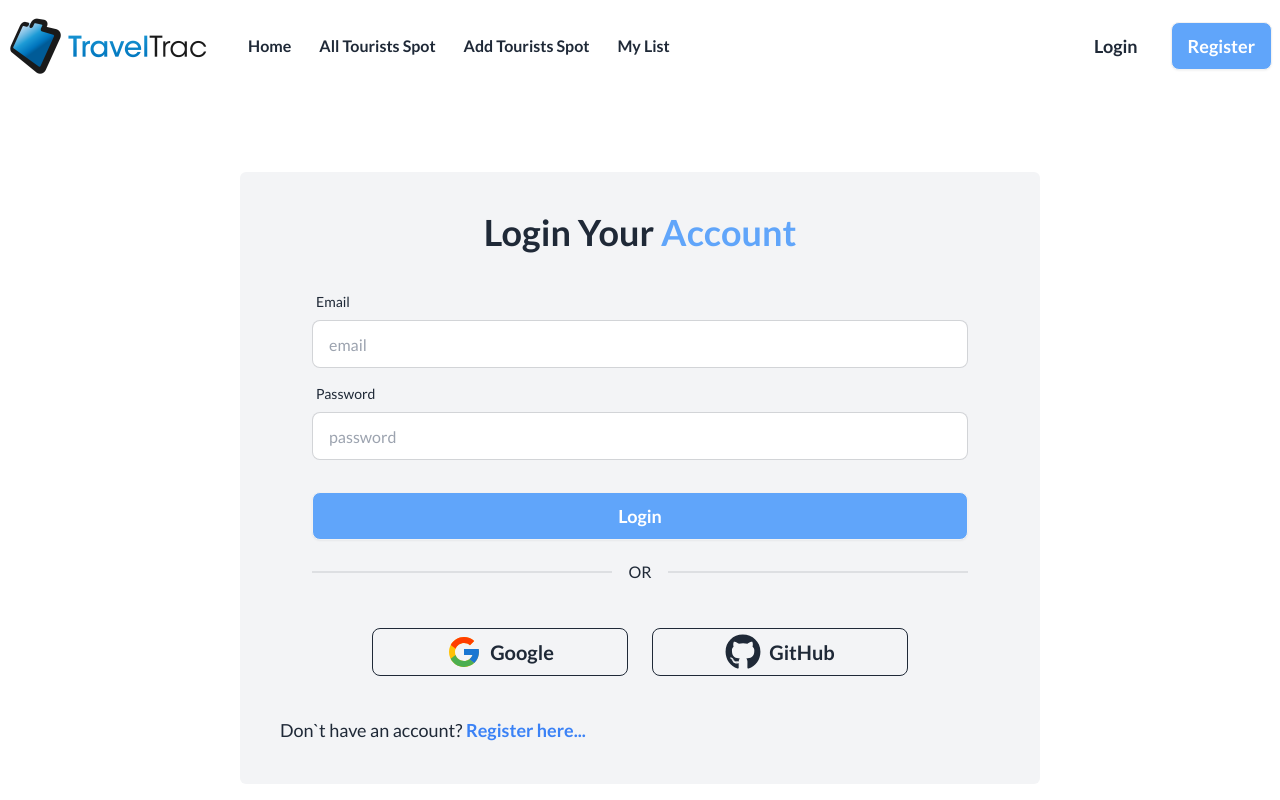
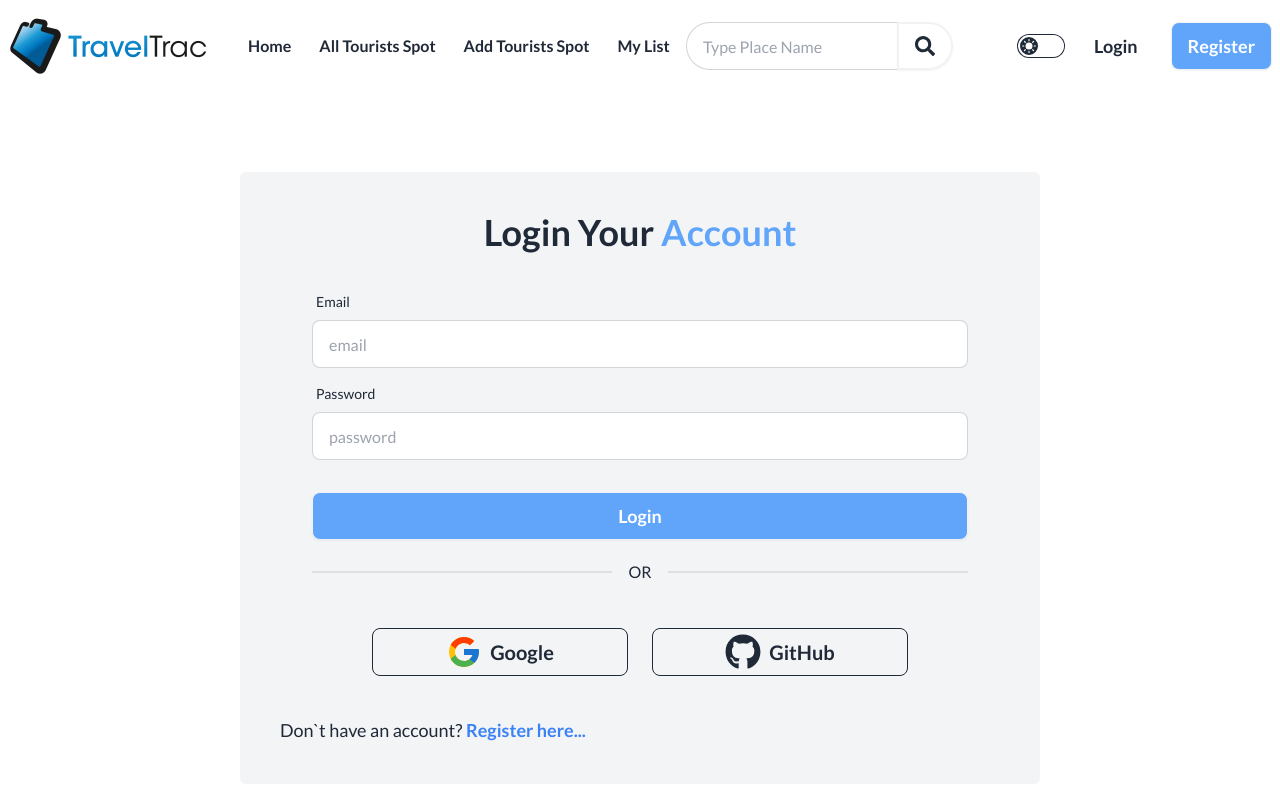
Before and after one commit to codewithToufikul/A10-Travel-Trac-Client, a React (Vite) app: page /login in a window 1280 px wide. Shown: the top 800 px of the page. Built offline with nearby package versions, Linux system fonts and the light colour scheme; no server answers.

Commit message:
my added spot card create

```diff
--- a/package.json
+++ b/package.json
@@ -10,14 +10,17 @@
     "preview": "vite preview"
   },
   "dependencies": {
+    "@emotion/react": "^11.11.4",
     "firebase": "^10.11.1",
     "localforage": "^1.10.0",
     "match-sorter": "^6.3.4",
     "react": "^18.2.0",
+    "react-awesome-reveal": "^4.2.8",
     "react-dom": "^18.2.0",
     "react-hot-toast": "^2.4.1",
     "react-icons": "^5.1.0",
     "react-router-dom": "^6.23.0",
+    "react-simple-typewriter": "^5.0.1",
     "sort-by": "^1.2.0",
     "swiper": "^11.1.1"
   },
--- a/src/Component/Navbar/Navbar.jsx
+++ b/src/Component/Navbar/Navbar.jsx
@@ -1,54 +1,85 @@
 import { Link, NavLink } from "react-router-dom";
-import logo from '../../assets/logo.png'
+import logo from "../../assets/logo.png";
 import { useContext } from "react";
 import { AuthContext } from "../../AuthProvider/AutthProvider";
 import { IoIosLogOut } from "react-icons/io";
 import toast, { Toaster } from "react-hot-toast";
+import { FaSearch } from "react-icons/fa";
 
 const Navbar = () => {
-  const {users, logOutUser} = useContext(AuthContext);
-  const handleLogOut = () =>{
+  const { users, logOutUser } = useContext(AuthContext);
+  const handleLogOut = () => {
     logOutUser()
-    .then(()=>{
-      toast.success('User Successfully LogOut')
+      .then(() => {
+        toast.success("User Successfully LogOut");
       })
-    .catch(error => {
+      .catch((error) => {
         console.error(error);
-      toast.error(error.message)
-    })
-  }
+        toast.error(error.message);
+      });
+  };
 
-    const navLink = <>
-    <li><NavLink className={({ isActive, isPending }) =>
+  const navLink = (
+    <>
+      <li>
+        <NavLink
+          className={({ isActive, isPending }) =>
             isActive
               ? "text-blue-500 font-bold text-base underline"
               : isPending
               ? "pending"
               : "text-base mr-2  font-semibold "
-                } to="/">Home</NavLink></li>
-    <li><NavLink className={({ isActive, isPending }) =>
+          }
+          to="/"
+        >
+          Home
+        </NavLink>
+      </li>
+      <li>
+        <NavLink
+          className={({ isActive, isPending }) =>
             isActive
               ? " text-blue-500 font-bold text-base underline"
               : isPending
               ? "pending"
               : " text-base mr-2  font-semibold"
-                } to="/allspot"> All Tourists Spot</NavLink></li>
-    <li><NavLink className={({ isActive, isPending }) =>
+          }
+          to="/allspot"
+        >
+          {" "}
+          All Tourists Spot
+        </NavLink>
+      </li>
+      <li>
+        <NavLink
+          className={({ isActive, isPending }) =>
             isActive
               ? " text-blue-500 font-bold text-base underline"
               : isPending
               ? "pending"
               : " text-base mr-2  font-semibold"
-                } to="/addspot">Add Tourists Spot</NavLink></li>
-    <li><NavLink className={({ isActive, isPending }) =>
+          }
+          to="/addspot"
+        >
+          Add Tourists Spot
+        </NavLink>
+      </li>
+      <li>
+        <NavLink
+          className={({ isActive, isPending }) =>
             isActive
               ? " text-blue-500 font-bold text-base underline"
               : isPending
               ? "pending"
               : " text-base mr-2  font-semibold"
-                } to="/mylist">My List</NavLink></li>
-
+          }
+          to="/mylist"
+        >
+          My List
+        </NavLink>
+      </li>
     </>
+  );
   return (
     <div className="navbar justify-between bg-base-100 max-w-[1440px] mx-auto py-4">
       <div className="navbar-start md:w-[20%]">
@@ -79,25 +110,98 @@ const Navbar = () => {
         <img className=" w-28 md:w-[200px]" src={logo} alt="" />
       </div>
       <div className="navbar-center hidden lg:flex">
-        <ul className=" gap-5 flex items-center px-1">
-
-        {navLink}
+        <ul className=" gap-5 flex items-center px-1">{navLink}</ul>
+      </div>
+      <div className="navbar-end">
+        <div className=" flex items-center gap-16 ">
+          <div className="join">
+            <input
+              className="input  rounded-full input-bordered join-item"
+              placeholder="Type Place Name"
+            />
+            <button className="btn  join-item bg-transparent border-2 rounded-full text-xl hover:bg-transparent ">
+              <FaSearch />
+            </button>
+          </div>
+          <label className=" mr-3 cursor-pointer grid place-items-center">
+            <input
+              type="checkbox"
+              value="synthwave"
+              className="toggle theme-controller bg-base-content row-start-1 col-start-1 col-span-2"
+            />
+            <svg
+              className="col-start-1 row-start-1 stroke-base-100 fill-base-100"
+              xmlns="http://www.w3.org/2000/svg"
+              width="14"
+              height="14"
+              viewBox="0 0 24 24"
+              fill="none"
+              stroke="currentColor"
+              strokeWidth="2"
+              strokeLinecap="round"
+              strokeLinejoin="round"
+            >
+              <circle cx="12" cy="12" r="5" />
+              <path d="M12 1v2M12 21v2M4.2 4.2l1.4 1.4M18.4 18.4l1.4 1.4M1 12h2M21 12h2M4.2 19.8l1.4-1.4M18.4 5.6l1.4-1.4" />
+            </svg>
+            <svg
+              className="col-start-2 row-start-1 stroke-base-100 fill-base-100"
+              xmlns="http://www.w3.org/2000/svg"
+              width="14"
+              height="14"
+              viewBox="0 0 24 24"
+              fill="none"
+              stroke="currentColor"
+              strokeWidth="2"
+              strokeLinecap="round"
+              strokeLinejoin="round"
+            >
+              <path d="M21 12.79A9 9 0 1 1 11.21 3 7 7 0 0 0 21 12.79z"></path>
+            </svg>
+          </label>
+        </div>
+        {users ? (
+          <div className="dropdown z-40 dropdown-hover">
+            <div
+              tabIndex={0}
+              role="button"
+              className=" md:w-16 w-12 md:h-16 h-12 border-2 md:border-4 md:p-1 rounded-full  border-blue-400 m-1"
+            >
+              <img
+                className="w-full rounded-full h-full"
+                src={users.photoURL}
+                alt=""
+              />
+            </div>
+            <ul
+              tabIndex={0}
+              className="dropdown-content  top-14 right-0 md:top-12 md:right-0 z-[1] menu p-2 shadow bg-base-100 rounded-box w-52"
+            >
+              <li>
+                <a className="text-xl font-semibold text-blue-400">
+                  {users.displayName}
+                </a>
+              </li>
+              <li onClick={handleLogOut}>
+                <a className=" text-lg font-semibold text-red-500">
+                  LogOut <IoIosLogOut />
+                </a>{" "}
+              </li>
             </ul>
           </div>
-      <div className="navbar-end">
-        {
-          users ? <div className="dropdown z-40 dropdown-hover">
-          <div tabIndex={0} role="button" className=" md:w-16 w-12 md:h-16 h-12 border-2 md:border-4 md:p-1 rounded-full  border-blue-400 m-1"><img className="w-full rounded-full h-full" src={users.photoURL} alt="" /></div>
-          <ul tabIndex={0} className="dropdown-content  top-14 right-0 md:top-12 md:right-0 z-[1] menu p-2 shadow bg-base-100 rounded-box w-52">
-            <li ><a className="text-xl font-semibold text-blue-400">{users.displayName}</a></li>
-            <li onClick={handleLogOut} ><a className=" text-lg font-semibold text-red-500">LogOut <IoIosLogOut /></a> </li>
-          </ul>
-        </div> : <div className="flex md:gap-4">
-        <Link to="/login" className=" text-lg font-semibold btn btn-ghost hover:bg-white hover:border-2 hover:border-blue-400 ">Login</Link>
-        <Link to="/register" className="btn bg-blue-400 text-white text-lg">Register</Link>
+        ) : (
+          <div className="flex md:gap-4">
+            <Link
+              to="/login"
+              className=" text-lg font-semibold btn btn-ghost hover:bg-white hover:border-2 hover:border-blue-400 "
+            >
+              Login
+            </Link>
+            <Link to="/register" className="btn bg-blue-400 text-white text-lg">
+              Register
+            </Link>
           </div>
-        }
-
+        )}
       </div>
       <Toaster />
     </div>
--- a/src/Pages/AllSpot/AllSpot.jsx
+++ b/src/Pages/AllSpot/AllSpot.jsx
@@ -2,6 +2,7 @@ import { RiArrowUpDownLine } from "react-icons/ri";
 import { useLoaderData } from "react-router-dom";
 import Spot from "../Spot/Spot";
 import { useEffect, useState } from "react";
+import { Typewriter } from "react-simple-typewriter";
 
 const AllSpot = () => {
     const [spots, setSpots] = useState([])
@@ -30,7 +31,18 @@ const AllSpot = () => {
           <div className="max-w-xl">
             <h1 className="mb-5 text-6xl  font-bold">
               Choose Your Perfect{" "}
-              <span className=" text-blue-400">Destination</span>
+              <span className=" text-blue-400">
+
+              <Typewriter
+            words={['Destination',]}
+            loop={1000000000000}
+            cursor
+            cursorStyle='...'
+            typeSpeed={140}
+            deleteSpeed={50}
+            delaySpeed={1000}
+          />
+              </span>
             </h1>
           </div>
         </div>
--- a/src/Pages/Spot/Spot.jsx
+++ b/src/Pages/Spot/Spot.jsx
@@ -10,7 +10,7 @@ const Spot = ({spot}) => {
     const {photo, spotName, time, location, visitors,seasonality, cost} = spot;
   return (
     <Link>
-    <div className="card card-compact bg-base-100 shadow-xl">
+    <div className="card card-compact bg-base-100 border-[1px] shadow-xl">
       <figure  className=" h-[250px]">
         <img
         className=" h-full w-full"
@@ -33,7 +33,7 @@ const Spot = ({spot}) => {
             <p className=" text-lg">Cost:</p>
             <h2 className=" text-3xl font-semibold">${cost}</h2>
             </div>
-          <button className="btn bg-blue-400 text-base text-white">Details</button>
+          <button className="btn bg-blue-400 text-base text-white"><Link to="/spotdetails">Details</Link></button>
         </div>
       </div>
     </div>
--- a/src/Component/TouristSpot/TouristSpot.jsx
+++ b/src/Pages/SpotDetails/SpotDetails.jsx
@@ -1,4 +1,4 @@
-const TouristSpot = () => {
+const SpotDetails = () => {
     return (
         <div>
 
@@ -6,4 +6,4 @@ const TouristSpot = () => {
     );
 };
 
-export default TouristSpot;
+export default SpotDetails;
--- a/src/main.jsx
+++ b/src/main.jsx
@@ -13,6 +13,7 @@ import AllSpot from './Pages/AllSpot/AllSpot';
 import AddSpot from './Pages/AddSpot/AddSpot';
 import AutthProvider from './AuthProvider/AutthProvider';
 import MySpotList from './Pages/MySpotList/MySpotList';
+import SpotDetails from './Pages/SpotDetails/SpotDetails';
 
 
 const router = createBrowserRouter([
@@ -47,6 +48,10 @@ const router = createBrowserRouter([
         path: "/mylist",
         element: <MySpotList></MySpotList>,
         loader: () => fetch('http://localhost:5000/spots'),
+      },
+      {
+        path: "spotdetails",
+        element: <SpotDetails></SpotDetails>
       }
     ]
   },
```
Also changed, not shown: src/Component/Feauture/Features.jsx (+23 -1 lines), src/Pages/MySpot/MySpot.jsx (added, +56 -0 lines), src/Pages/MySpotList/MySpotList.jsx (+39 -9 lines), 1 other file (tests, documents, lock files or other folders). Lines whose indentation alone changed are shown as unchanged.
